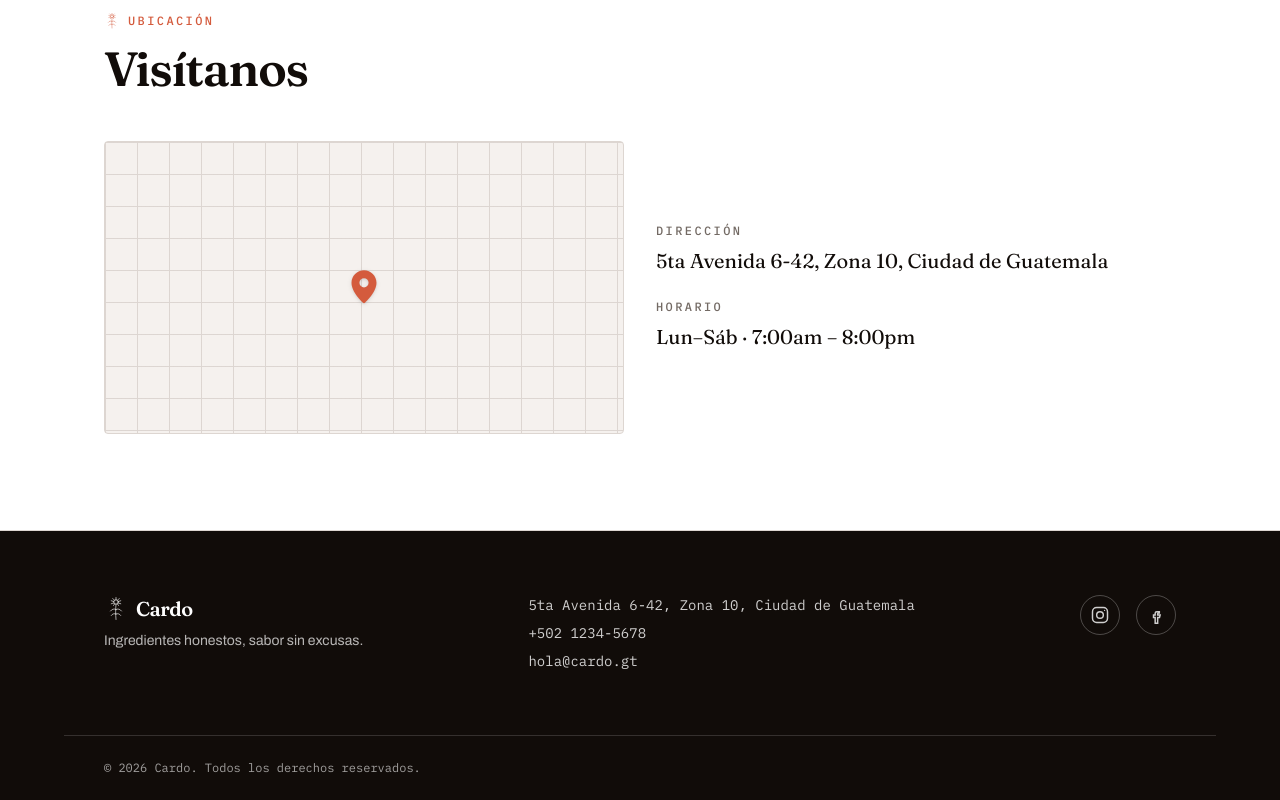
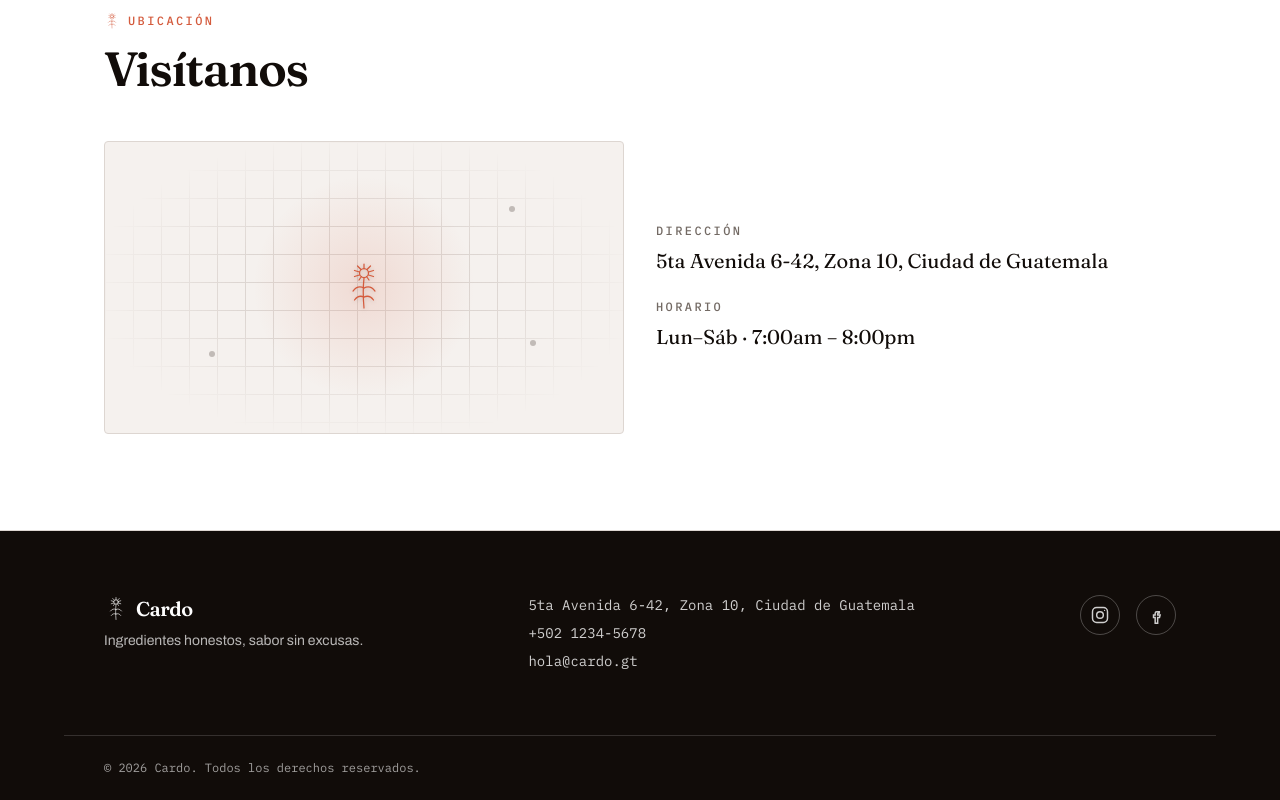
Before and after one commit to AngelsxRod/cardo, a Next.js app: page / in a window 1280 px wide. Shown: the part 3319-4119 px from the top of the page. Built offline with nearby package versions, Linux system fonts and the light colour scheme.

Commit message:
feat: usar el acento y el icono del cardo en el placeholder de ubicacion

```diff
--- a/src/components/sections/Location.tsx
+++ b/src/components/sections/Location.tsx
@@ -1,6 +1,13 @@
 import Container from "@/components/ui/Container";
 import SectionHeading from "@/components/ui/SectionHeading";
+import ThistleMark from "@/components/ui/ThistleMark";
 import { contactInfo } from "@/lib/data";
+
+const mapDots = [
+  { top: "22%", left: "78%" },
+  { top: "72%", left: "20%" },
+  { top: "68%", left: "82%" },
+];
 
 export default function Location() {
   return (
@@ -10,17 +17,29 @@ export default function Location() {
 
         <div className="mt-12 grid gap-8 lg:grid-cols-2 lg:items-center">
           <div
-            className="relative flex aspect-video items-center justify-center rounded-sm border border-border bg-muted bg-[linear-gradient(var(--color-border)_1px,transparent_1px),linear-gradient(90deg,var(--color-border)_1px,transparent_1px)] bg-[size:32px_32px]"
+            className="relative flex aspect-video items-center justify-center overflow-hidden rounded-sm border border-border bg-muted"
             role="img"
             aria-label="Mapa ilustrativo de la ubicación de Cardo"
           >
-            <svg
-              viewBox="0 0 24 24"
-              fill="currentColor"
-              className="h-10 w-10 text-accent drop-shadow"
-            >
-              <path d="M12 2c-4.14 0-7.5 3.36-7.5 7.5 0 5.63 6.44 11.54 6.72 11.79a1.1 1.1 0 0 0 1.56 0c.28-.25 6.72-6.16 6.72-11.79C19.5 5.36 16.14 2 12 2zm0 10.25a2.75 2.75 0 1 1 0-5.5 2.75 2.75 0 0 1 0 5.5z" />
-            </svg>
+            <div
+              className="absolute inset-0 bg-[linear-gradient(var(--color-border)_1px,transparent_1px),linear-gradient(90deg,var(--color-border)_1px,transparent_1px)] bg-[size:28px_28px] [mask-image:radial-gradient(ellipse_at_center,black_35%,transparent_75%)]"
+              aria-hidden="true"
+            />
+            <div
+              className="absolute h-56 w-56 rounded-full bg-[radial-gradient(circle,var(--color-accent)_0%,transparent_70%)] opacity-15"
+              aria-hidden="true"
+            />
+
+            {mapDots.map((dot) => (
+              <span
+                key={`${dot.top}-${dot.left}`}
+                className="absolute h-1.5 w-1.5 rounded-full bg-muted-foreground/40"
+                style={{ top: dot.top, left: dot.left }}
+                aria-hidden="true"
+              />
+            ))}
+
+            <ThistleMark className="relative h-12 w-12 text-accent drop-shadow-sm" />
           </div>
 
           <div className="space-y-6">
```
